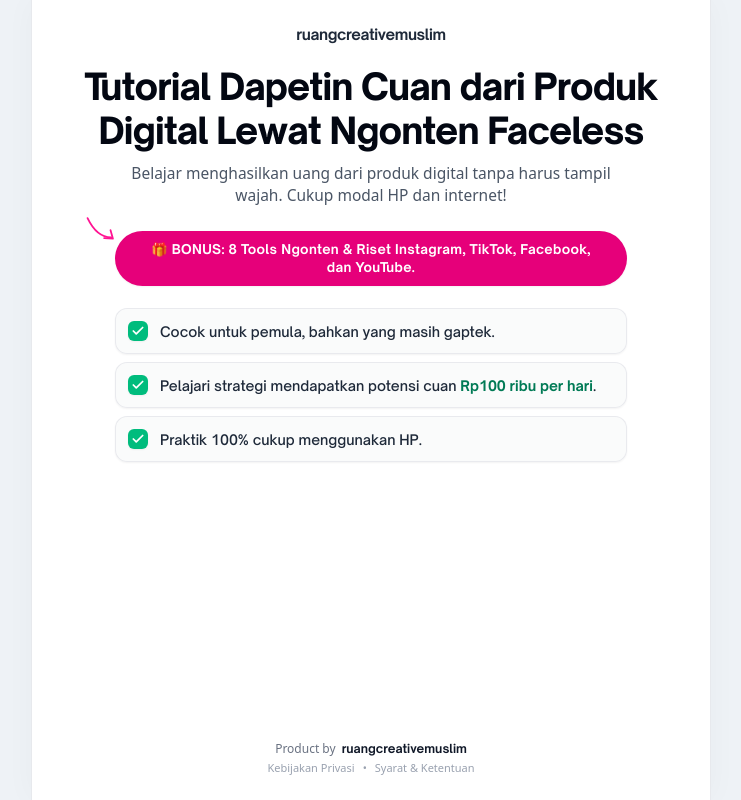
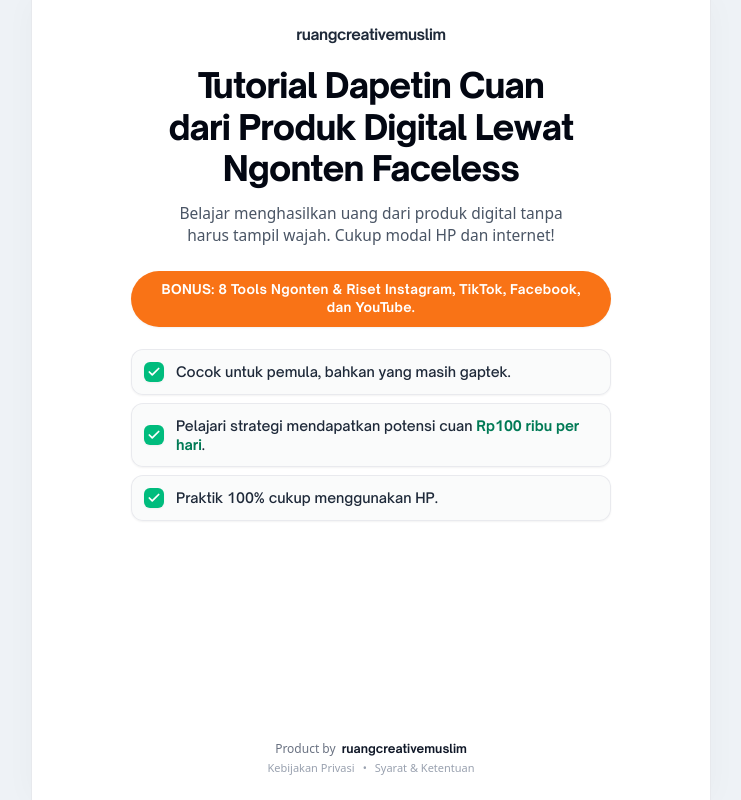
Before and after one commit to anggasrimugiarahayu/ngontenpakeai, a Next.js app: page /cuan-faceless in a window 1280 px wide. Shown: the whole page, without its empty margins (269-1010 px from the left). Built offline with nearby package versions, Linux system fonts and the light colour scheme; no server answers; the database is empty.

Commit message:
style(cuan-faceless): lock 3-line headline cascade, style bonus badge in brand orange without icons

```diff
--- a/src/app/cuan-faceless/page.tsx
+++ b/src/app/cuan-faceless/page.tsx
@@ -32,7 +32,7 @@ export default function CuanFacelessLandingPage() {
       {/* Centered Canvas Container (Lebar Pas ~680px dengan Batas Kiri-Kanan) */}
       <div className="w-full max-w-[680px] min-h-screen bg-white border-x border-gray-200/90 shadow-[0_0_30px_rgba(0,0,0,0.03)] flex flex-col justify-between">
 
-        {/* Top Header (Dinaikkan ke Atas & Font Lebih Ringkas) */}
+        {/* Top Header Inside the Canvas (Seamless White, No Horizontal Line) */}
         <header className="w-full pt-5 sm:pt-6 pb-2 sm:pb-3 flex items-center justify-center bg-white">
           <span className="font-bold font-heading text-sm sm:text-[15px] tracking-tight text-gray-800 select-none">
             ruangcreativemuslim
@@ -42,41 +42,27 @@ export default function CuanFacelessLandingPage() {
         {/* Hero Section Container */}
         <main className="flex-1 w-full px-5 sm:px-8 py-2 flex flex-col items-center text-center">
 
-          {/* Main Headline (Line-height Kompak & Proporsional Sesuai Golden Ratio) */}
-          <h1 className="text-[25px] sm:text-[32px] md:text-[36px] font-extrabold text-gray-950 tracking-tight leading-[1.18] sm:leading-[1.2] text-center max-w-xl mx-auto">
-            Tutorial Dapetin Cuan dari Produk Digital Lewat Ngonten Faceless
+          {/* Main Headline (Harmonized 3-Line Cascade across Mobile & Desktop) */}
+          <h1 className="text-[25px] sm:text-[30px] md:text-[34px] font-extrabold text-gray-950 tracking-tight leading-[1.22] text-center max-w-[460px] mx-auto">
+            <span className="block">Tutorial Dapetin Cuan</span>
+            <span className="block">dari Produk Digital Lewat</span>
+            <span className="block">Ngonten Faceless</span>
           </h1>
 
           {/* Sub-headline (Kompak & Mengalir Nyaman) */}
-          <p className="text-[14px] sm:text-[15.5px] text-gray-600 font-normal leading-[1.45] max-w-lg mx-auto mt-2.5 mb-4 text-center">
+          <p className="text-[14px] sm:text-[15.5px] text-gray-600 font-normal leading-[1.45] max-w-[420px] mx-auto mt-3 mb-4 text-center">
             Belajar menghasilkan uang dari produk digital tanpa harus tampil wajah. Cukup modal HP dan internet!
           </p>
 
-          {/* Bonus Badge with Curved Arrow */}
-          <div className="relative inline-flex items-center justify-center my-1.5 sm:my-2 w-full max-w-lg">
-            {/* Hand-drawn style curved pointer arrow (Pink) */}
-            <div className="hidden sm:block absolute -left-8 -top-5 transform -rotate-6 pointer-events-none text-[#FF1493]">
-              <svg
-                className="w-9 h-9"
-                viewBox="0 0 50 50"
-                fill="none"
-                stroke="currentColor"
-                strokeWidth="2.5"
-                strokeLinecap="round"
-                strokeLinejoin="round"
-              >
-                <path d="M 8 8 Q 18 36 38 38" />
-                <path d="M 28 38 L 40 40 L 38 28" />
-              </svg>
-            </div>
-
-            <div className="w-full bg-[#E6007A] text-white text-[12px] sm:text-[13px] font-bold px-4 sm:px-6 py-2 sm:py-2.5 rounded-full shadow-xs text-center tracking-wide leading-snug flex items-center justify-center gap-1.5">
-              <span>🎁 BONUS: 8 Tools Ngonten &amp; Riset Instagram, TikTok, Facebook, dan YouTube.</span>
+          {/* Bonus Badge (No Icon, Brand Accent Color) */}
+          <div className="w-full max-w-[440px] sm:max-w-[480px] mx-auto my-1.5 sm:my-2">
+            <div className="w-full bg-rn-accent text-white text-[12px] sm:text-[13px] font-bold px-4 sm:px-6 py-2.5 rounded-full shadow-xs text-center tracking-wide leading-snug">
+              BONUS: 8 Tools Ngonten &amp; Riset Instagram, TikTok, Facebook, dan YouTube.
             </div>
           </div>
 
-          {/* 3 Green Checklist Points (Kompak & Rapi) */}
-          <div className="w-full max-w-lg mx-auto mt-3.5 space-y-2 text-left">
+          {/* 3 Green Checklist Points (Kompak, Sejajar & Rapi) */}
+          <div className="w-full max-w-[440px] sm:max-w-[480px] mx-auto mt-3.5 space-y-2 text-left">
             {/* Point 1 */}
             <div className="flex items-center gap-3 p-2.5 sm:p-3 rounded-xl bg-gray-50/80 border border-gray-200/80 shadow-xs">
               <div className="w-5 h-5 rounded-md bg-emerald-500 text-white flex items-center justify-center shrink-0 shadow-xs">
```
